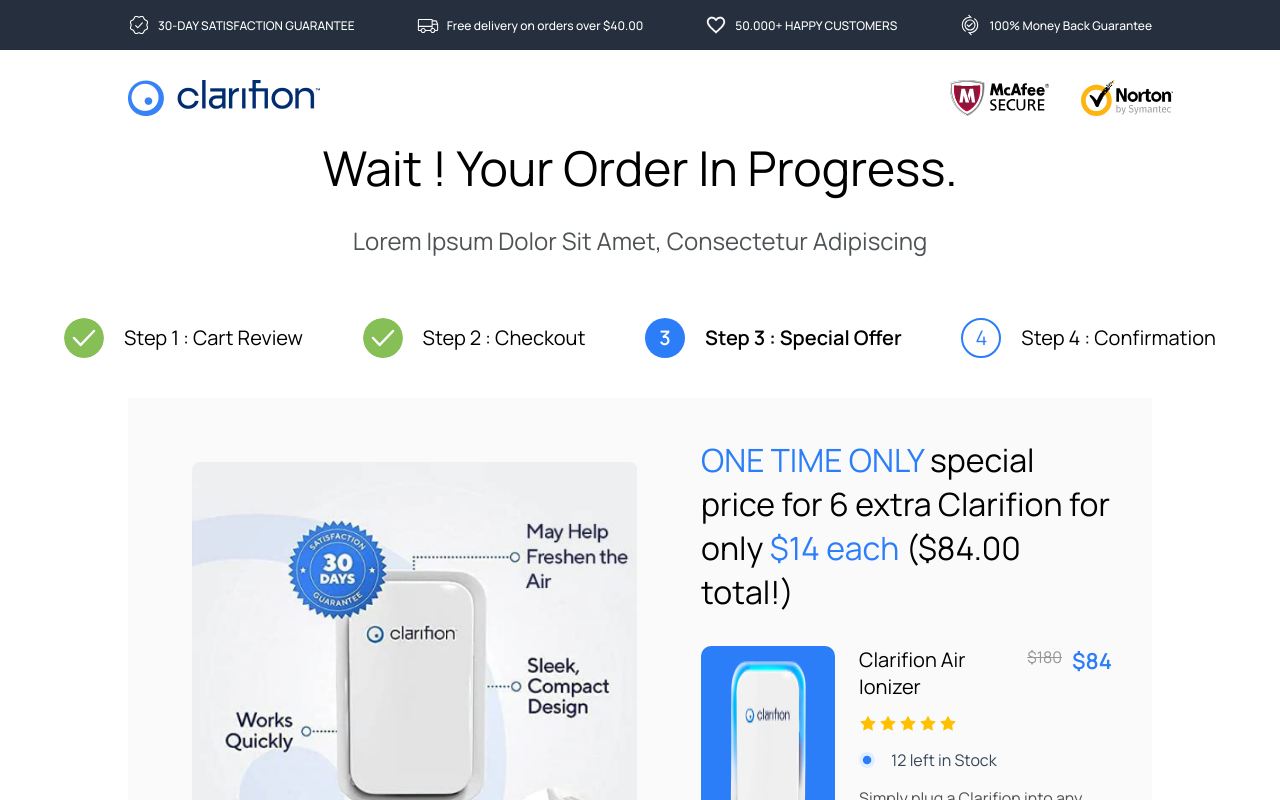
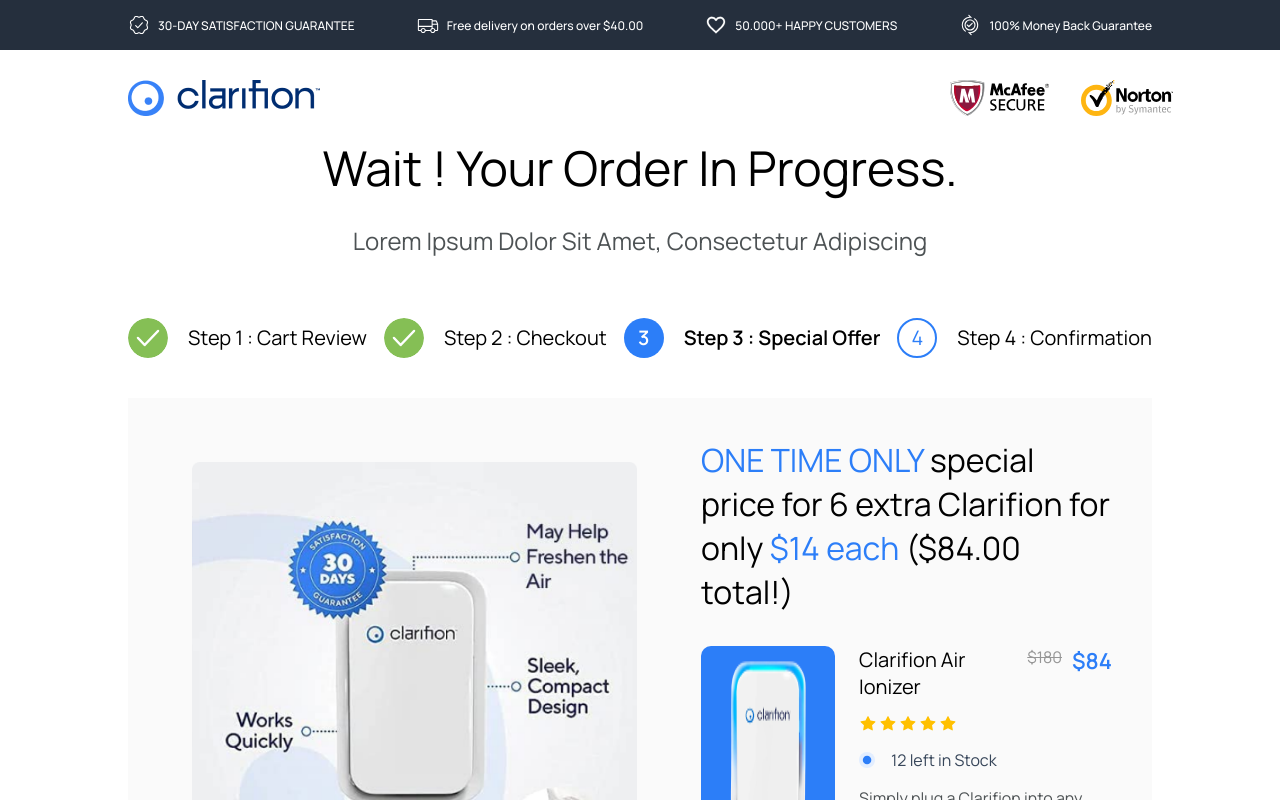
Before and after one commit to manupilation/ClarifionUpsell, a React (Vite) app: page / in a window 1280 px wide. Shown: the top 800 px of the page. Built offline with nearby package versions, Linux system fonts and the light colour scheme.

Commit message:
feat: GenericMargin context

```diff
--- a/src/templates/GenericMargin.tsx
+++ b/src/templates/GenericMargin.tsx
@@ -1,8 +1,7 @@
-import { ReactNode, useContext, useEffect, useState } from "react";
+import { ReactNode, useContext, useEffect } from "react";
 import { mobileContext } from "../context/mobileContext";
 
 const genericMarginStyles = {padding: "0 128px"};
-const genericMarginStylesMinor = {padding: "0 64px"};
 const genericMarginStylesMobile = {padding: "0 20px"};
 
 type GenericMarginProps = {
@@ -12,9 +11,8 @@
 
 const GenericMargin = (props: GenericMarginProps) => {
   const { children } = props;
-  const [width, setWidth] = useState(0);
 
-  const {setIsMobile} = useContext(mobileContext);
+  const {setIsMobile, isMobile} = useContext(mobileContext);
 
   if (props.classname) return (
     <div
@@ -27,13 +25,13 @@
 
   const updateWindowDimensions = () => {
     const newWidth = window.innerWidth;
-    setWidth(newWidth);
 
     if (newWidth < 750) setIsMobile(true);
     if (newWidth > 750) setIsMobile(false);
   };
 
   useEffect(() => {
+    updateWindowDimensions();
     window.addEventListener("resize", updateWindowDimensions);
 
     return () => {
@@ -41,13 +39,7 @@
     };
   }, []);
 
-  if (width < 1200) return (
-    <div style={genericMarginStylesMinor}>
-      { children }
-    </div>
-  );
-
-  if (width < 700) return (
+  if (isMobile) return (
     <div style={genericMarginStylesMobile}>
       { children }
     </div>
```
